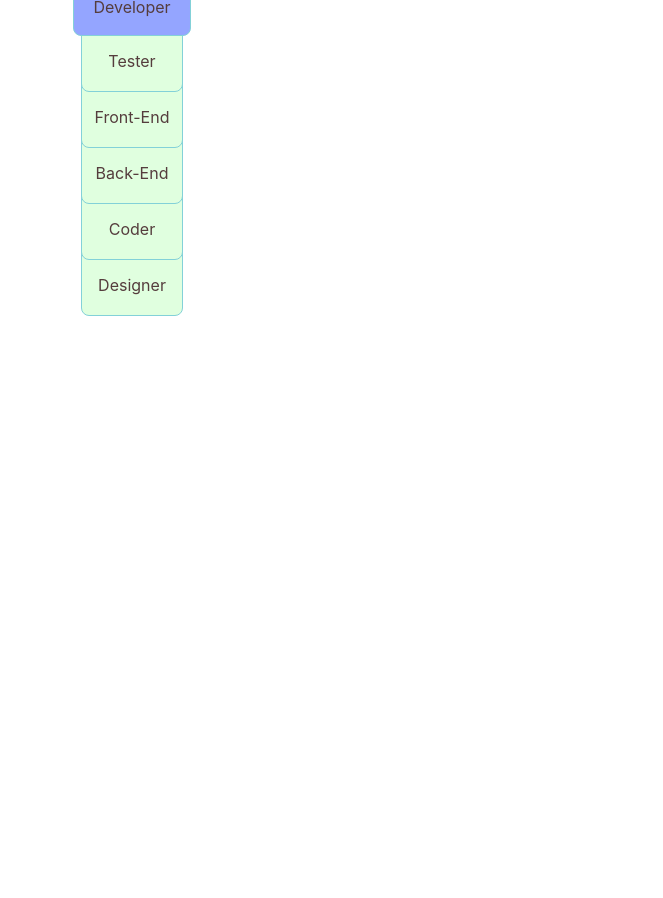
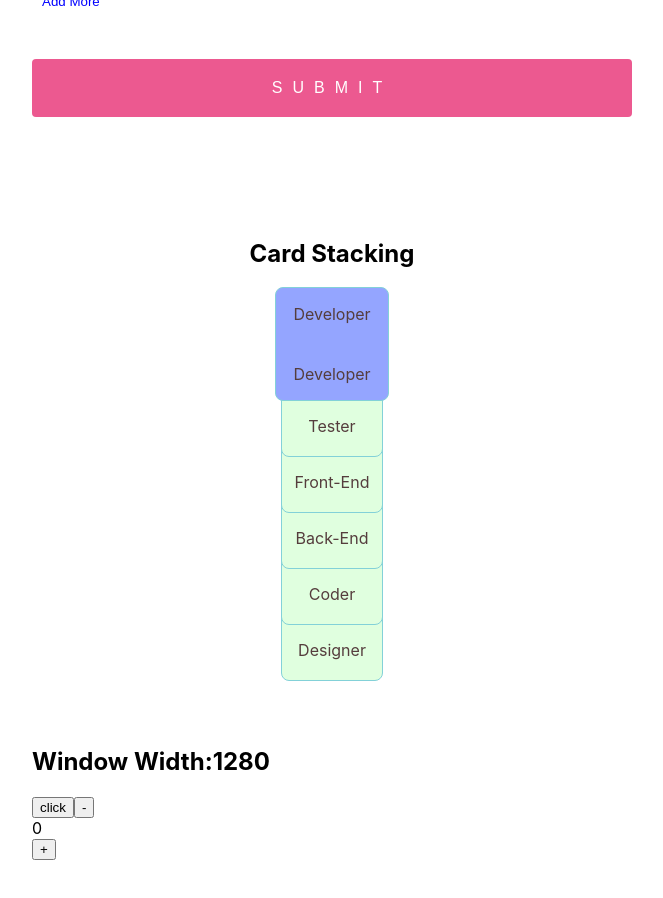
Before and after one commit to Vandna23/FieldArray, a React (Create React App) app: page / in a window 1280 px wide. Shown: the part 260-1158 px from the top of the page, without its empty margins (308-971 px from the left). Before the commit the page ends 800 px from the top, so only its background shows below. Built offline with nearby package versions, Linux system fonts and the light colour scheme.

Commit message:
changes i9n field array

```diff
--- a/src/App.tsx
+++ b/src/App.tsx
@@ -1,14 +1,16 @@
 import React from "react";
-import logo from "./logo.svg";
+
 import "./App.css";
 import Form from "./components/Form";
 import Zindex from "./components/Zindex";
+import State from "./components/State";
 
 function App() {
   return (
     <div className="App">
-      {/* <Form /> */}
+      <Form />
       <Zindex />
+      <State />
     </div>
   );
 }
--- a/src/components/Form.tsx
+++ b/src/components/Form.tsx
@@ -67,7 +67,6 @@ export default function Form() {
                   className={errors?.cart?.[index]?.name?.message}
                   defaultValue={field.name}
                 />
-                {/* {errors?.cart?.[index]?.name ? "error" : ""} */}
 
                 <input
                   placeholder="wallet Address"
@@ -77,7 +76,6 @@ export default function Form() {
                   className={errors?.cart?.[index]?.address?.message}
                   defaultValue={field.address}
                 />
-                {/* {errors?.cart?.[index]?.address ? "error" : ""} */}
 
                 <input
                   placeholder="email"
@@ -89,7 +87,6 @@ export default function Form() {
                   className={errors?.cart?.[index]?.email?.message}
                   defaultValue={field.email}
                 />
-                {/* {errors?.cart?.[index]?.email ? "error" : ""} */}
 
                 <select
                   placeholder="select option"
@@ -106,7 +103,7 @@ export default function Form() {
                   <option value="lead">Lead</option>
                   <option value="Assistant">Assistant</option>
                 </select>
-                {/* {errors?.cart?.[index]?.select ? "error" : ""} */}
+
                 <input
                   placeholder="value"
                   type="number"
@@ -117,7 +114,6 @@ export default function Form() {
                   className={errors?.cart?.[index]?.price?.message}
                   defaultValue={field.price}
                 />
-                {/* {errors?.cart?.[index]?.price ? "error" : ""} */}
 
                 <button className="remove" onClick={() => remove(index)}>
                   X
--- /dev/null
+++ b/src/components/State.tsx
@@ -0,0 +1,38 @@
+import React, { useState, useEffect } from "react";
+
+const State = () => {
+  const [state, setState] = useState(0);
+  const [windowWidth, setWindowWidth] = useState(window.innerWidth);
+  let b = "123";
+
+  useEffect(() => {
+    console.log("update");
+    let a = 5;
+  }, [b]);
+
+  useEffect(() => {
+    window.addEventListener("resize", updateWindowWidth);
+  });
+
+  const updateWindowWidth = () => {
+    setWindowWidth(window.innerWidth);
+  };
+
+  return (
+    <div>
+      <h2>Window Width:{windowWidth}</h2>
+      <button
+        onClick={() => {
+          b = "456";
+        }}
+      >
+        click
+      </button>
+      <button onClick={() => setState(state - 1)}>-</button>
+      <div>{state}</div>
+      <button onClick={() => setState(state + 1)}>+</button>
+    </div>
+  );
+};
+
+export default State;
--- a/src/components/Zindex.tsx
+++ b/src/components/Zindex.tsx
@@ -34,9 +34,7 @@ const Zindex = () => {
             zIndex={calculateZIndex(index)}
           >
             {data}
-            <div>
-            {data}
-            </div>
+            <div>{data}</div>
           </StyledDiv>
         );
       })}
--- a/src/style/Zindex.tsx
+++ b/src/style/Zindex.tsx
@@ -7,6 +7,7 @@ export const Wrapper = styled.div`
   flex-direction: column;
   justify-content: center;
   align-items: center;
+  margin: 0 auto;
 `;
 export const StyledDiv = styled.div<{ zIndex: number; active: boolean }>`
   color: #553d3d;
@@ -16,7 +17,7 @@ export const StyledDiv = styled.div<{ zIndex: number; active: boolean }>`
   justify-content: ${({ active }) => (active ? "center" : "none")};
   align-items: center;
   height: 100px;
-  padding: ${({ active }) => (active ? "8px" : 0)};
+  padding: ${({ active }) => (active ? "6px" : 0)};
   width: 100px;
   border: 1px solid #83d1d8;
   margin-bottom: -46px;
```
Also changed, not shown: src/index.tsx (+6 -6 lines).
